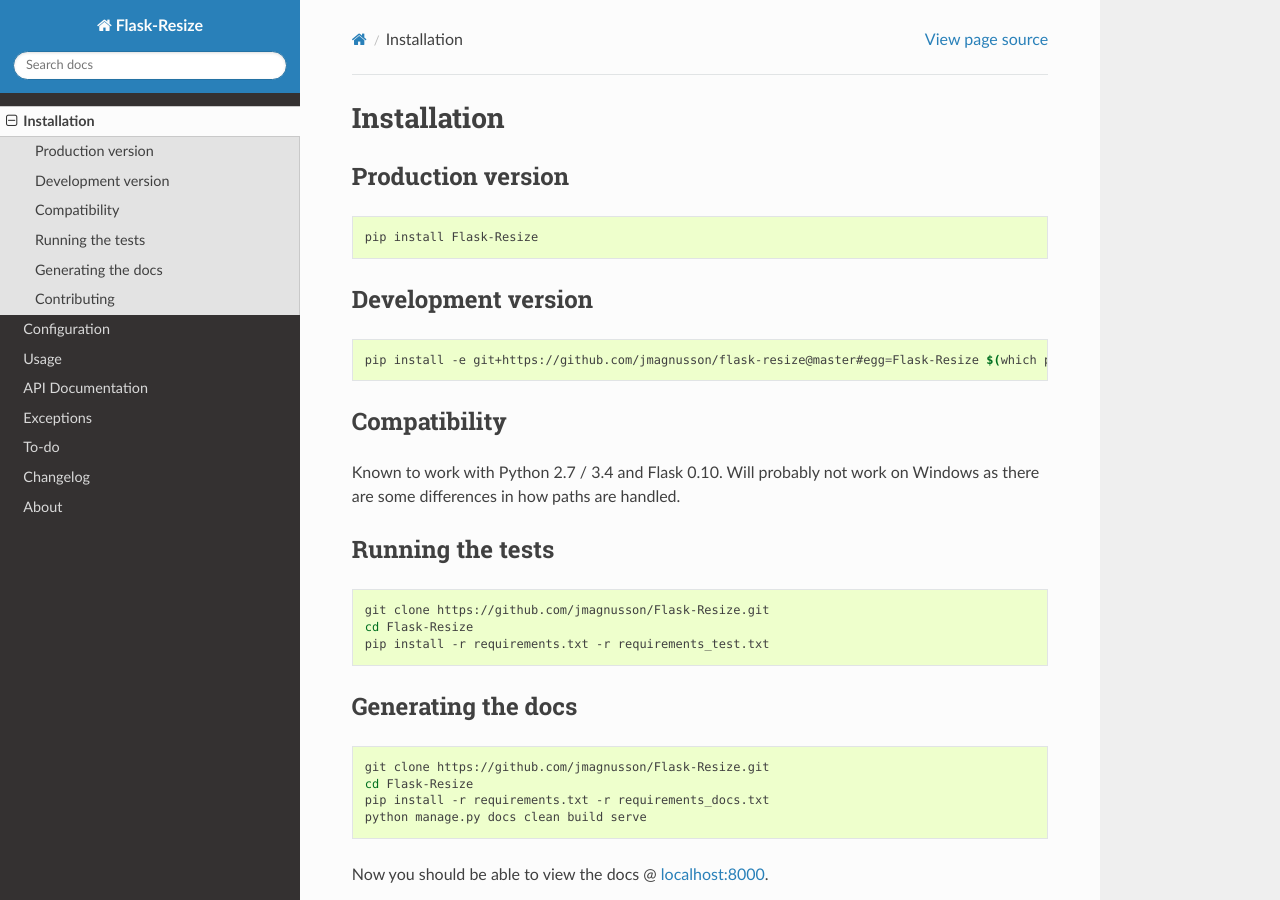
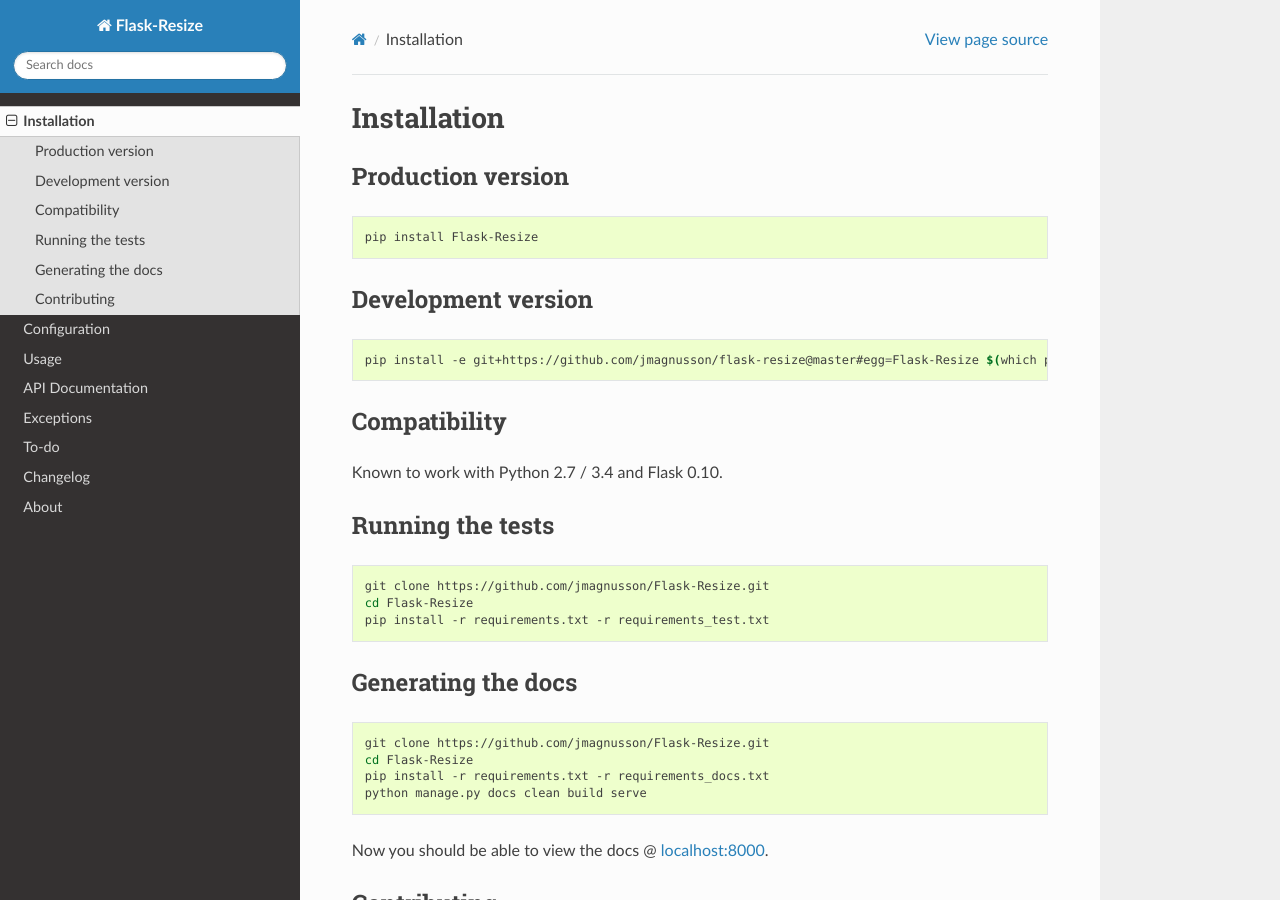
Before and after one commit to jacobsvante/Flask-Resize, a Sphinx documentation site: the page built from docs/installation.rst, in a window 1280 px wide and 900 px high. Built offline with Sphinx 7.4.7 and the Read the Docs theme 2.0.0, drawn with Linux system fonts in a browser that asks for light colours; the version number could not be read and is left out.

Commit message:
Removed the warning about windows, as all pathing related things on win have been fixed.

```diff
--- a/docs/installation.rst
+++ b/docs/installation.rst
@@ -18,7 +18,7 @@
 Compatibility
 -------------
 
-Known to work with Python 2.7 / 3.4 and Flask 0.10. Will probably not work on Windows as there are some differences in how paths are handled.
+Known to work with Python 2.7 / 3.4 and Flask 0.10.
 
 Running the tests
 -----------------
```
